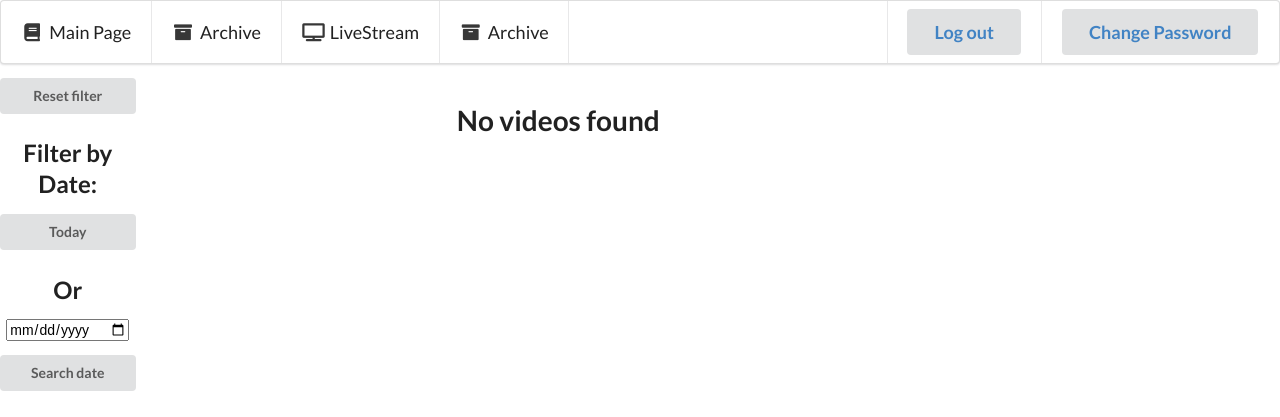
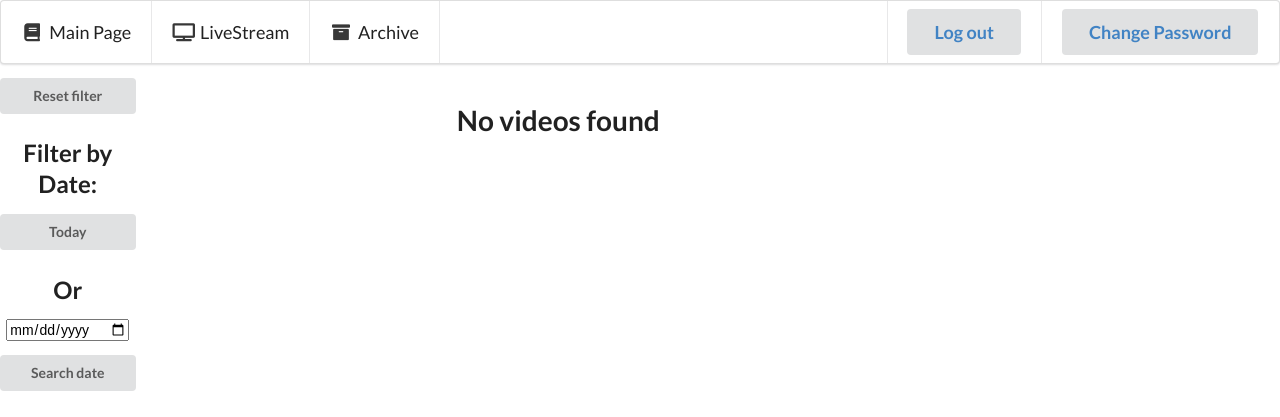
Before and after one commit to SW895/CameraProject, a Django app: page /archive/ in a window 1280 px wide. Shown: the top 417 px of the page. Run offline with Django 4.2, Linux system fonts and the light colour scheme; the visitor is signed in with stand-in values (Sample User, id 1); data that the repository does not hold is empty; parts of the project's set-up code (start-up, migrations or seed data) failed here and were passed over.

Commit message:
minor fixes

```diff
--- a/server/djbackend/main/views.py
+++ b/server/djbackend/main/views.py
@@ -35,13 +35,13 @@ def stream_view(request):
         }
     )
 
-#@login_required
+@login_required
 def archive_view(request):
     cameras = Camera.objects.all()
     videos = ArchiveVideo.objects.all()
     params = {}
     det_fields = []
-    page_number = 0
+    page_number = 1
     for field in ArchiveVideo._meta.get_fields():
         if field.name.find('_det') > 0:
             det_fields.append((field.name, field.name.removesuffix('_det').title()))
--- a/server/djbackend/templates/base.html
+++ b/server/djbackend/templates/base.html
@@ -13,11 +13,6 @@
       <a class="item" href="{% url 'main' %}">
         <i class="book icon"></i>
         Main Page
-      </a>
-
-      <a class="item" href="{% url 'archive' %}">
-        <i class="archive icon"></i>
-        Archive
       </a>
 
       {% if user.is_authenticated %}
```
